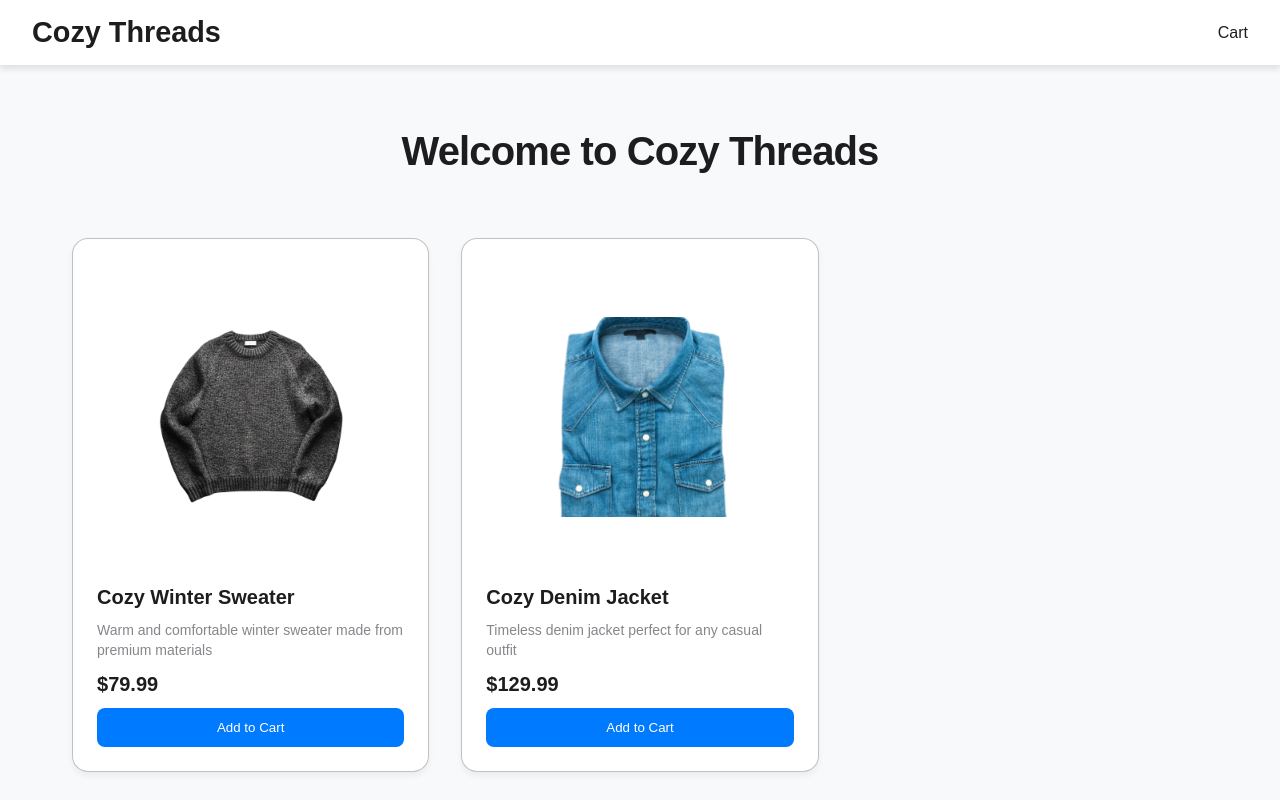
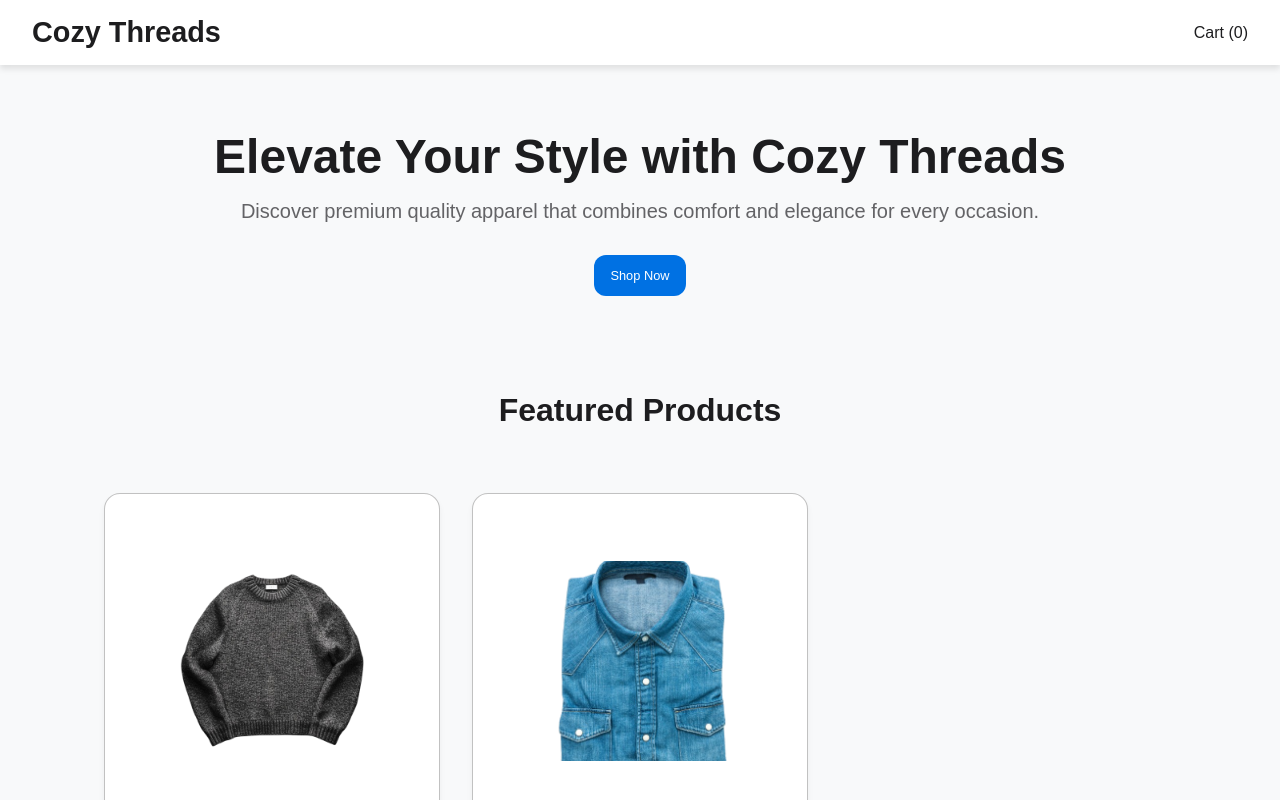
Before and after one commit to aryantayal/com-webapp-w-StripeAPI, a Next.js app: page / in a window 1280 px wide. Shown: the top 800 px of the page. Built offline with nearby package versions, Linux system fonts and the light colour scheme.

Commit message:
init - fix errors and warnings and fix the nav bar

```diff
--- a/app/cart/page.tsx
+++ b/app/cart/page.tsx
@@ -5,7 +5,7 @@ import styles from "./cart.module.css";
 import { useRouter } from "next/navigation";
 
 const CartPage = () => {
-  const { items, getCartTotal } = useCart();
+  const { items, getCartTotal, getCartItemsQuantity } = useCart();
   const router = useRouter();
   const handleCheckout = () => {
     if (items.length > 0) {
@@ -17,7 +17,9 @@ const CartPage = () => {
   const totalAmount = getCartTotal() / 100;
   return (
     <main className={styles.main}>
-      <h1 className={styles.title}>Your Cart (Items: {})</h1>
+      <h1 className={styles.title}>
+        Your Cart (Item(s): {getCartItemsQuantity()})
+      </h1>
       {items.length === 0 ? (
         <h3 className={styles.emptyMessage}>Your cart is empty.</h3>
       ) : (
--- a/app/layout.tsx
+++ b/app/layout.tsx
@@ -1,7 +1,7 @@
 import "./globals.css";
 import Navbar from "@/components/Navbar";
 import { CartProvider } from "@/lib/CartContext";
-import Footer from "../components/Footer";
+import Footer from "@/components/Footer";
 
 export default function RootLayout({
   children,
@@ -10,14 +10,20 @@ export default function RootLayout({
 }) {
   return (
     <html lang="en">
-      <body
-        style={{ minHeight: "100vh", display: "flex", flexDirection: "column" }}
-      >
-        <Navbar />
-        <CartProvider style={{ flex: 1 }}>
-          {children}
-          <Footer />
-        </CartProvider>
+      <body style={{ margin: 0 }}>
+        <div
+          style={{
+            display: "flex",
+            flexDirection: "column",
+            minHeight: "100vh",
+          }}
+        >
+          <CartProvider>
+            <Navbar />
+            {children}
+            <Footer />
+          </CartProvider>
+        </div>
       </body>
     </html>
   );
--- a/app/page.module.css
+++ b/app/page.module.css
@@ -6,13 +6,53 @@
   min-height: 100vh;
   padding: 4rem 2rem;
   background-color: #f8f9fa;
-  overflow-x: hidden;
 }
-.title {
-  font-size: 2.5rem;
+
+.hero {
+  display: flex;
+  flex-direction: column;
+  align-items: center;
+  text-align: center;
+  margin-bottom: 4rem;
+}
+
+.heroTitle {
+  font-size: 3rem;
   color: #1d1d1f;
+  margin-bottom: 1rem;
+}
+
+.heroSubtitle {
+  font-size: 1.25rem;
+  color: #636366;
+}
+
+.shopButton {
+  padding: 0.8rem 1rem;
+  background-color: #0071e3;
+  color: #fff;
+  border: none;
+  border-radius: 12px;
+  font-size: 0.8rem;
+  cursor: pointer;
+  transition: background-color 0.3s ease;
+  margin-top: 2rem;
+}
+
+.shopButton:hover {
+  background-color: #0361c2;
+}
+
+.featured {
+  width: 100%;
+  max-width: 1200px;
+  padding: 2rem;
+}
+
+.sectionTitle {
+  font-size: 2rem;
+  font-weight: 600;
+  color: #1d1d1f;
+  margin-bottom: 2rem;
   text-align: center;
-  margin-bottom: 2rem;
-  font-weight: 600;
-  letter-spacing: -0.022em;
 }
--- a/app/page.tsx
+++ b/app/page.tsx
@@ -1,12 +1,37 @@
+"use client";
 import ProductList from "@/components/ProductList";
 import { products } from "@/lib/products";
 import styles from "./page.module.css";
+import { useRef } from "react";
 
 export default function Home() {
+  const productsRef = useRef<HTMLDivElement>(null);
+  const handleClick = () => {
+    if (productsRef.current) {
+      productsRef.current.scrollIntoView({ behavior: "smooth" });
+    }
+  };
   return (
     <main className={styles.main}>
-      <h1 className={styles.title}>Welcome to Cozy Threads</h1>
-      <ProductList products={products} />
+      <div className={styles.hero}>
+        <h1 className={styles.heroTitle}>
+          Elevate Your Style with Cozy Threads
+        </h1>
+        <p className={styles.heroSubtitle}>
+          Discover premium quality apparel that combines comfort and elegance
+          for every occasion.
+        </p>
+        <button onClick={handleClick} className={styles.shopButton}>
+          Shop Now
+        </button>
+      </div>
+
+      <div className={styles.featured}>
+        <h2 ref={productsRef} className={styles.sectionTitle}>
+          Featured Products
+        </h2>
+        <ProductList products={products} />
+      </div>
     </main>
   );
 }
--- a/components/Navbar.tsx
+++ b/components/Navbar.tsx
@@ -2,8 +2,10 @@
 
 import Link from "next/link";
 import styles from "./Navbar.module.css";
+import { useCart } from "@/lib/CartContext";
 
 const Navbar = () => {
+  const { getCartItemsQuantity } = useCart();
   return (
     <nav className={styles.navbar}>
       <div className={styles.logo}>
@@ -11,7 +13,7 @@ const Navbar = () => {
       </div>
       <ul className={styles.navLinks}>
         <li>
-          <Link href="/cart">Cart</Link>
+          <Link href="/cart">Cart ({getCartItemsQuantity()})</Link>
         </li>
       </ul>
     </nav>
--- a/lib/CartContext.tsx
+++ b/lib/CartContext.tsx
@@ -4,13 +4,7 @@ import { CartContextType, CartItem, Product } from "@/types";
 
 const CartContext = createContext<CartContextType | undefined>(undefined);
 
-export function CartProvider({
-  children,
-  style,
-}: {
-  children: React.ReactNode;
-  style: object;
-}) {
+export function CartProvider({ children }: { children: React.ReactNode }) {
   const [items, setItems] = useState<CartItem[]>([]);
 
   const addToCart = (product: Product) => {
@@ -36,6 +30,9 @@ export function CartProvider({
   const removeFromCart = (productId: string) => {
     setItems((prevItems) => prevItems.filter((item) => item.id !== productId));
   };
+  const getCartItemsQuantity = () => {
+    return items.reduce((total, item) => total + item.quantity, 0);
+  };
   const updateQuantity = (productId: string, quantity: number) => {
     setItems((prevItems) =>
       prevItems.map((item) =>
@@ -48,9 +45,16 @@ export function CartProvider({
   };
   return (
     <CartContext.Provider
-      value={{ items, addToCart, removeFromCart, updateQuantity, getCartTotal }}
+      value={{
+        items,
+        addToCart,
+        removeFromCart,
+        updateQuantity,
+        getCartTotal,
+        getCartItemsQuantity,
+      }}
     >
-      <div style={style}>{children}</div>
+      {children}
     </CartContext.Provider>
   );
 }
--- a/types.ts
+++ b/types.ts
@@ -22,5 +22,6 @@ export interface CartContextType {
   addToCart: (product: Product) => void;
   removeFromCart: (productId: string) => void;
   updateQuantity: (productId: string, quantity: number) => void;
+  getCartItemsQuantity: () => number;
   getCartTotal: () => number;
 }
```
